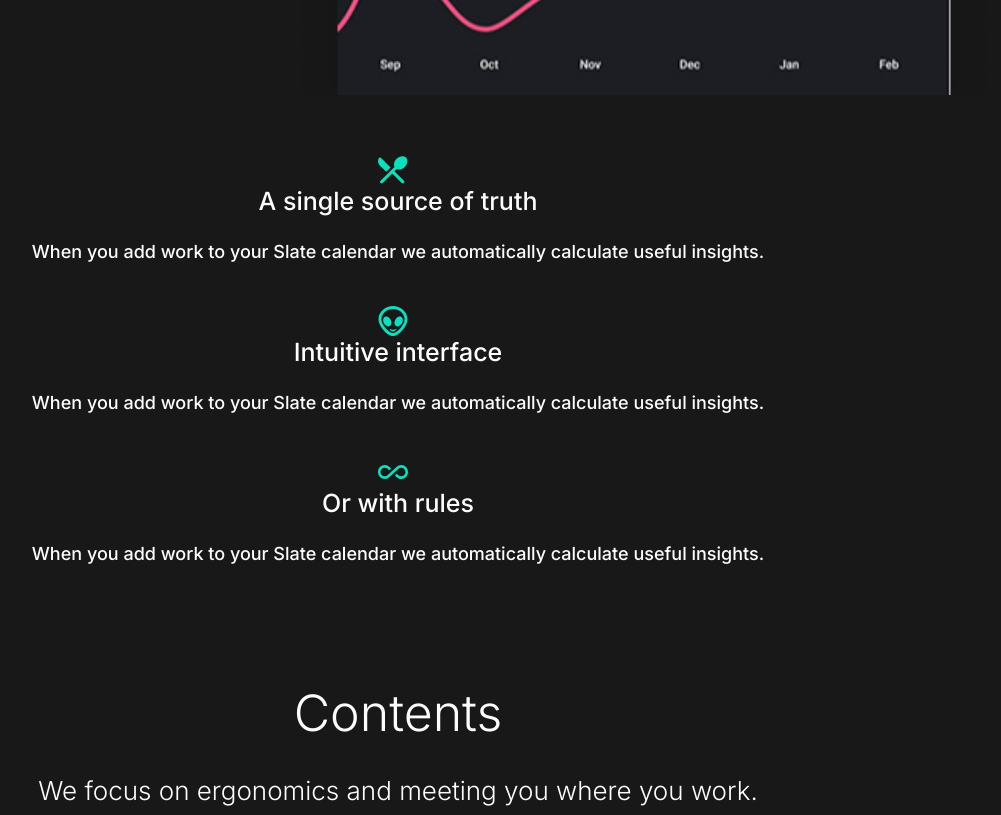
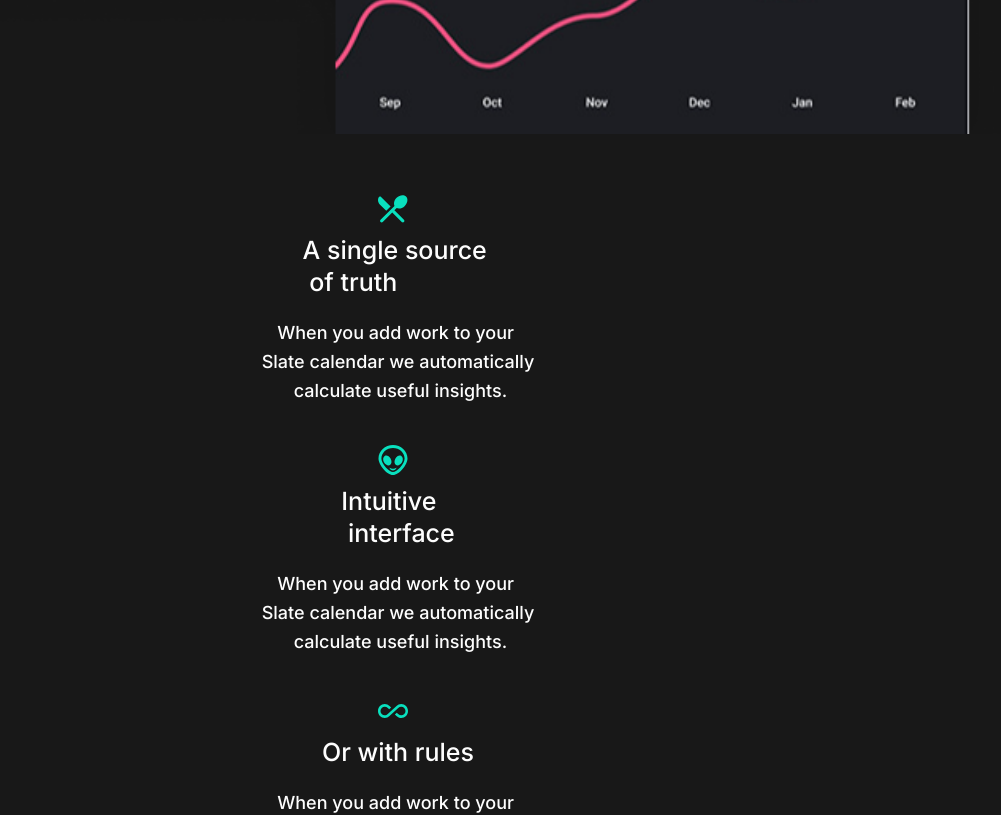
Before and after one commit to merciakeila/startup-product-theme-dark, a React (Create React App) app: page / in a window 1280 px wide. Shown: the part 3240-4055 px from the top of the page, without its empty margins (242-1243 px from the left). Built offline with nearby package versions, Linux system fonts and the light colour scheme.

Commit message:
feat: Section Features

```diff
--- a/src/components/Home/Feature/styles.ts
+++ b/src/components/Home/Feature/styles.ts
@@ -7,20 +7,18 @@ export const Container = styled.section`
 	div {
 		justify-content: center;
 		display: flex;
-		flex: 0.3;
-		@media only screen and (min-width: 611px) and (max-width: 1280px) {
+		@media only screen and (min-width: 550px) and (max-width: 1280px) {
 			flex-wrap: wrap;
 			justify-content: center;
 			align-items: center;
 			flex-direction: column;
-			padding: 0px 20px;
 			text-align: center;
 		}
 
-		@media only screen and (max-width: 610px) {
+		@media only screen and (max-width: 649px) {
 			justify-content: center;
 			flex-wrap: wrap;
-			flex: 0.8;
+
 		}
 	}
 `
@@ -28,6 +26,12 @@ export const Container = styled.section`
 export const FeatureBase = styled.div`
 	flex-direction: column;
 	align-items: baseline;
+
+	@media only screen and (max-width: 649px) {
+		margin-right: auto;
+
+		margin-left: auto;
+	}
 `
 
 export const Img = styled.img`
--- a/src/components/UI/Features/styles.ts
+++ b/src/components/UI/Features/styles.ts
@@ -1,11 +1,11 @@
-import styled from "styled-components";
+import styled from 'styled-components'
 
 export const Container = styled.div`
 	display: flex;
 	flex-direction: column;
 	margin: 20px 0;
 	align-items: baseline;
-`;
+`
 
 export const HeadingBase = styled.div`
 	display: flex;
@@ -13,31 +13,33 @@ export const HeadingBase = styled.div`
 	margin-bottom: 20px;
 	img {
 		margin-right: 10px;
+		margin-bottom: 10px;
 	}
-`;
+`
 
 export const Icon = styled.img`
 	width: 30px;
 	height: 30px;
-`;
+`
 
 export const Title = styled.h3`
 	font-size: 25px;
 	text-align: left;
 	font-weight: 500;
 	line-height: 32px;
-  @media only screen and (max-width: 610px) {
+	white-space: pre-wrap;
+	@media only screen and (max-width: 550px) {
 		font-size: 20px;
-  text-align: left;
-  font-weight: 500;
-  line-height: 32px;
-
 	}
-`;
+`
 
 export const Content = styled.div`
 	font-size: 18px;
 	text-align: left;
 	font-weight: 500;
 	line-height: 29px;
-`;
+	white-space: pre-wrap;
+	@media only screen and (max-width: 650px) {
+		font-size: 16px;
+	}
+`
--- a/src/components/UI/Header/Desktop.tsx
+++ b/src/components/UI/Header/Desktop.tsx
@@ -15,10 +15,8 @@ const Desktop: React.FC = () => {
 					</NavLink>
 					<ul>
 						{NavRoutes.map(({ to, Name, hiddeDesktop }) => (
-              <li key={Name}>
-                <NavLink to={to} hidden={hiddeDesktop}>
-                  {Name}
-                </NavLink>
+							<li key={Name} hidden={hiddeDesktop}>
+								<NavLink to={to}>{Name}</NavLink>
 							</li>
 						))}
 					</ul>
@@ -28,7 +26,7 @@ const Desktop: React.FC = () => {
 				</Container>
 			</Header>
 		</>
-  );
+  )
 };
 
 Desktop.displayName = "components/UI/Header/Desktop";
--- a/src/components/UI/Header/NavRoutes.ts
+++ b/src/components/UI/Header/NavRoutes.ts
@@ -7,7 +7,7 @@ interface Nav extends LinkProps {
   hiddeDesktop?: boolean;
 }
 
-const Hidde = styled.div<Nav>`
+const Hidde = styled.li<Nav>`
   ${(props) =>
     props.hiddeDesktop &&
     css`
--- a/src/mock/Feature.ts
+++ b/src/mock/Feature.ts
@@ -9,19 +9,19 @@ const features: IFeature[] = [
         id: 1,
         icon: source,
         heading: `A single source \n of truth`,
-        description: 'When you add work to your Slate calendar we automatically calculate useful insights.',
+        description: 'When you add work to your \n Slate calendar we automatically \n calculate useful insights.',
     },
     {
         id: 2,
         icon: intuitive,
         heading: 'Intuitive \n interface',
-        description: 'When you add work to your Slate calendar we automatically calculate useful insights.',
+        description: 'When you add work to your \n Slate calendar we automatically \n calculate useful insights.',
     },
     {
         id: 3,
         icon: rules,
         heading: 'Or with rules',
-        description: 'When you add work to your Slate calendar we automatically calculate useful insights.',
+        description: 'When you add work to your \n Slate calendar we automatically \n calculate useful insights.',
     },
 
 ]
```
Also changed, not shown: 1 other file (tests, documents, lock files or other folders). Lines whose indentation alone changed are shown as unchanged.
